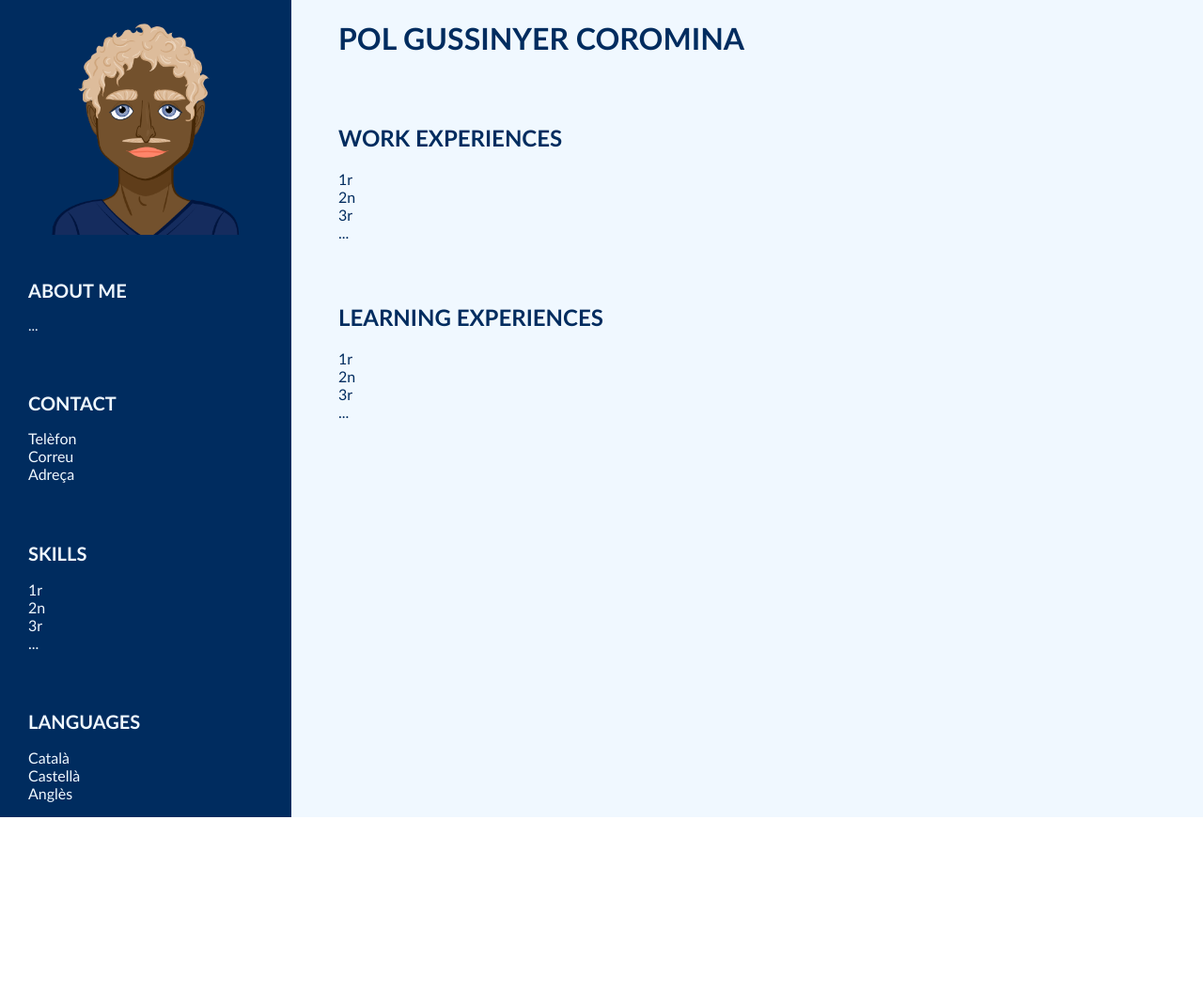
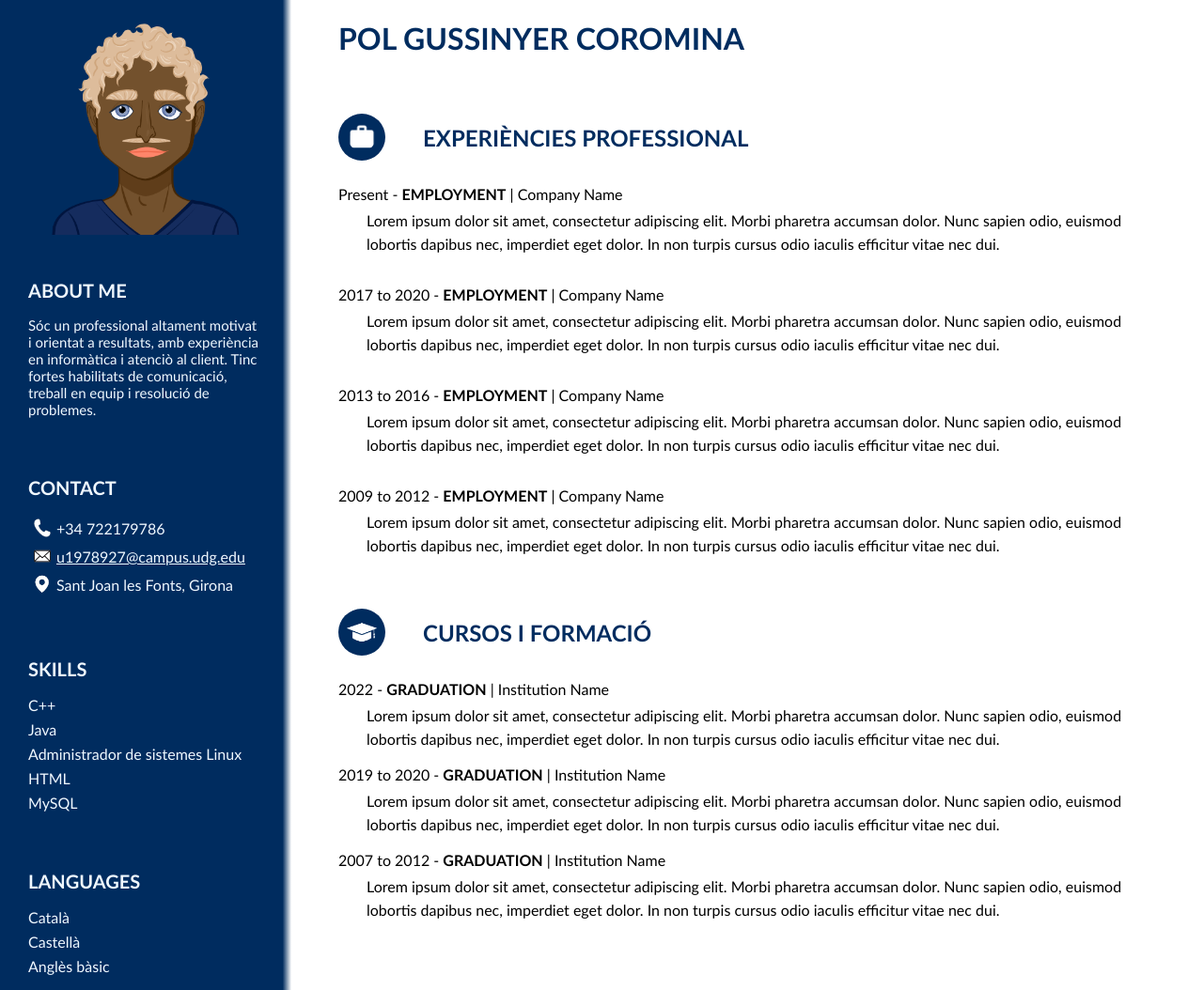
Before and after one commit to polgussi/polgussi.github.io, a plain HTML site: page index.html in a window 1280 px wide. Shown: the whole page at 94% size. Before the commit the page ends 870 px from the top, so only its background shows below. Drawn offline with Linux system fonts and the light colour scheme.

Commit message:
2ns canvis

```diff
--- a/index.html
+++ b/index.html
@@ -12,45 +12,69 @@
             <h1>POL GUSSINYER COROMINA</h1>
         </header>
         <div id="work">
-            <h2>WORK EXPERIENCES</h2>
-            <ul>
-                <li>1r</li>
-                <li>2n</li>
-                <li>3r</li>
-                <li>...</li>
-            </ul>
+            <header>
+                <img src="work.png" alt="work">
+                <h2>EXPERIÈNCIES PROFESSIONAL</h2>
+            </header>
+            <div id="work_experience">
+                <p id="title">Present - <b>EMPLOYMENT</b> | Company Name </p>
+                <p id="explicacio">Lorem ipsum dolor sit amet, consectetur adipiscing elit. Morbi pharetra accumsan dolor. Nunc sapien odio, euismod lobortis dapibus nec, imperdiet eget dolor. In non turpis cursus odio iaculis efficitur vitae nec dui.</p>
+            </div>
+            <div id="work_experience">
+                <p id="title">2017 to 2020 - <b>EMPLOYMENT</b> | Company Name</p>
+                <p id="explicacio">Lorem ipsum dolor sit amet, consectetur adipiscing elit. Morbi pharetra accumsan dolor. Nunc sapien odio, euismod lobortis dapibus nec, imperdiet eget dolor. In non turpis cursus odio iaculis efficitur vitae nec dui.</p>
+            </div>
+            <div id="work_experience">
+                <p id="title">2013 to 2016 - <b>EMPLOYMENT</b> | Company Name</p>
+                <p id="explicacio">Lorem ipsum dolor sit amet, consectetur adipiscing elit. Morbi pharetra accumsan dolor. Nunc sapien odio, euismod lobortis dapibus nec, imperdiet eget dolor. In non turpis cursus odio iaculis efficitur vitae nec dui.</p>
+            </div>
+            <div id="work_experience">
+                <p id="title">2009 to 2012 - <b>EMPLOYMENT</b> | Company Name</p>
+                <p id="explicacio">Lorem ipsum dolor sit amet, consectetur adipiscing elit. Morbi pharetra accumsan dolor. Nunc sapien odio, euismod lobortis dapibus nec, imperdiet eget dolor. In non turpis cursus odio iaculis efficitur vitae nec dui.</p>
+            </div>
+
         </div>
         <div id="learning">
-            <h2>LEARNING EXPERIENCES</h2>
-            <ul>
-                <li>1r</li>
-                <li>2n</li>
-                <li>3r</li>
-                <li>...</li>
-            </ul>
+            <header>
+                <img src="learning.png" alt="learning">
+                <h2>CURSOS I FORMACIÓ</h2>
+            </header>
+            <div id="learning_experience">
+                <p id="title">2022 - <b>GRADUATION</b> | Institution Name</p>
+                <p id="explicacio">Lorem ipsum dolor sit amet, consectetur adipiscing elit. Morbi pharetra accumsan dolor. Nunc sapien odio, euismod lobortis dapibus nec, imperdiet eget dolor. In non turpis cursus odio iaculis efficitur vitae nec dui.</p>
+            </div>
+            <div id="learning_experience">
+                <p id="title">2019 to 2020 - <b>GRADUATION</b> | Institution Name</p>
+                <p id="explicacio">Lorem ipsum dolor sit amet, consectetur adipiscing elit. Morbi pharetra accumsan dolor. Nunc sapien odio, euismod lobortis dapibus nec, imperdiet eget dolor. In non turpis cursus odio iaculis efficitur vitae nec dui.</p>
+            </div>
+            <div id="learning_experience">
+                <p id="title">2007 to 2012 - <b>GRADUATION</b> | Institution Name</p>
+                <p id="explicacio">Lorem ipsum dolor sit amet, consectetur adipiscing elit. Morbi pharetra accumsan dolor. Nunc sapien odio, euismod lobortis dapibus nec, imperdiet eget dolor. In non turpis cursus odio iaculis efficitur vitae nec dui.</p>
+            </div>
         </div>
     </div>
     <div id="lateral">
         <img src="AvatarMaker.png">
         <div id="about_me">
             <h2>ABOUT ME</h2>
-            <p>...</p>
+            <p>Sóc un professional altament motivat i orientat a resultats, amb experiència en informàtica i atenciò al client. Tinc fortes habilitats de comunicació, treball en equip i resolució de problemes.</p>
         </div>
         <div id="contact">
             <h2>CONTACT</h2>
             <ul>
-                <li>Telèfon</li>
-                <li>Correu</li>
-                <li>Adreça</li>
+                <li><img src="telephone.png" alt="">+34 722179786</li>
+                <li><img src="mail.png" alt=""><a href="mailto:u1978927@campus.udg.edu">u1978927@campus.udg.edu</a></li>
+                <li><img src="address.png" alt="">Sant Joan les Fonts, Girona</li>
             </ul>
         </div>
         <div id="skills">
             <h2>SKILLS</h2>
             <ul>
-                <li>1r</li>
-                <li>2n</li>
-                <li>3r</li>
-                <li>...</li>
+                <li>C++</li>
+                <li>Java</li>
+                <li>Administrador de sistemes Linux</li>
+                <li>HTML</li>
+                <li>MySQL</li>
             </ul>
         </div>
         <div id="languages">
@@ -58,7 +82,7 @@
             <ul>
                 <li>Català</li>
                 <li>Castellà</li>
-                <li>Anglès</li>
+                <li>Anglès bàsic</li>
             </ul>
         </div>
     </div>
--- a/style.css
+++ b/style.css
@@ -16,18 +16,54 @@ div#principal{
     padding-bottom: 0px;
     width: 100%;
     height: 100%;
-    background-color: aliceblue;
+    background-color: white;
     color: #002C5F;
     display: flex;
     flex-direction: column;
     gap: 30px;
 }
 
+div#principal div#work{
+    display: flex;
+    flex-direction: column;
+}
+
+div#principal div > header{
+    display: flex;
+    align-items: center;
+}
+
+div#principal div > header > img{
+    width: 30px;
+    height: 30px;
+    padding: 10px;
+    background-color: #002C5F;
+    border-radius: 50%;
+    margin-right: 40px;
+}
+
+div#principal div#learning > header > img{
+    width: 44px;
+    height: 44px;
+    padding: 3px;
+}
+
+div#principal p{
+    color: black;
+}
+
+div#principal p#explicacio{
+    margin-top: -10px;
+    margin-left: 30px;
+    line-height: 25px;
+}
+
 div#lateral{
     padding-left: 30px;
     padding-right: 30px;
     max-width: 250px;
-    background-color: #002C5F;
+    background: #002C5F;
+    background: linear-gradient(90deg, #002C5F 97%, white 100%);
     height: 100%;
     color: aliceblue;
     display: flex;
@@ -47,3 +83,21 @@ div#lateral h2{
 div#lateral p{
     font-size: 15px;
 }
+
+div#lateral li {
+    margin-top: 7px;
+}
+
+div#lateral > div#contact li{
+    display: flex;
+    align-items: center;
+    margin-top: 0px;
+}
+
+div#lateral > div#contact li > img{
+    width: 30px;
+    height: 30px;
+}
+div#lateral > div#contact li > a{
+    color: aliceblue;
+}
```
Also changed, not shown: address.png (added), learning.png (added), mail.png (added), telephone.png (added), work.png (added).
